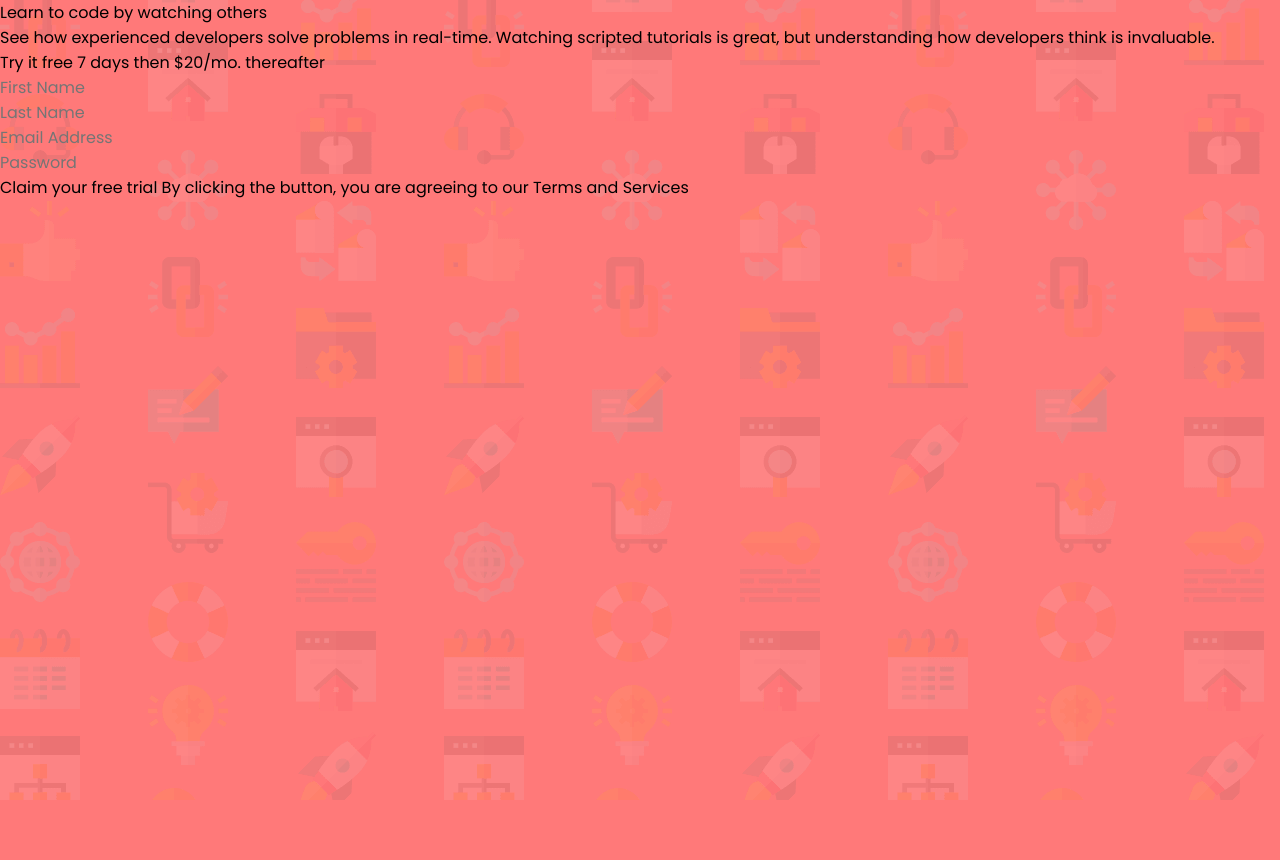
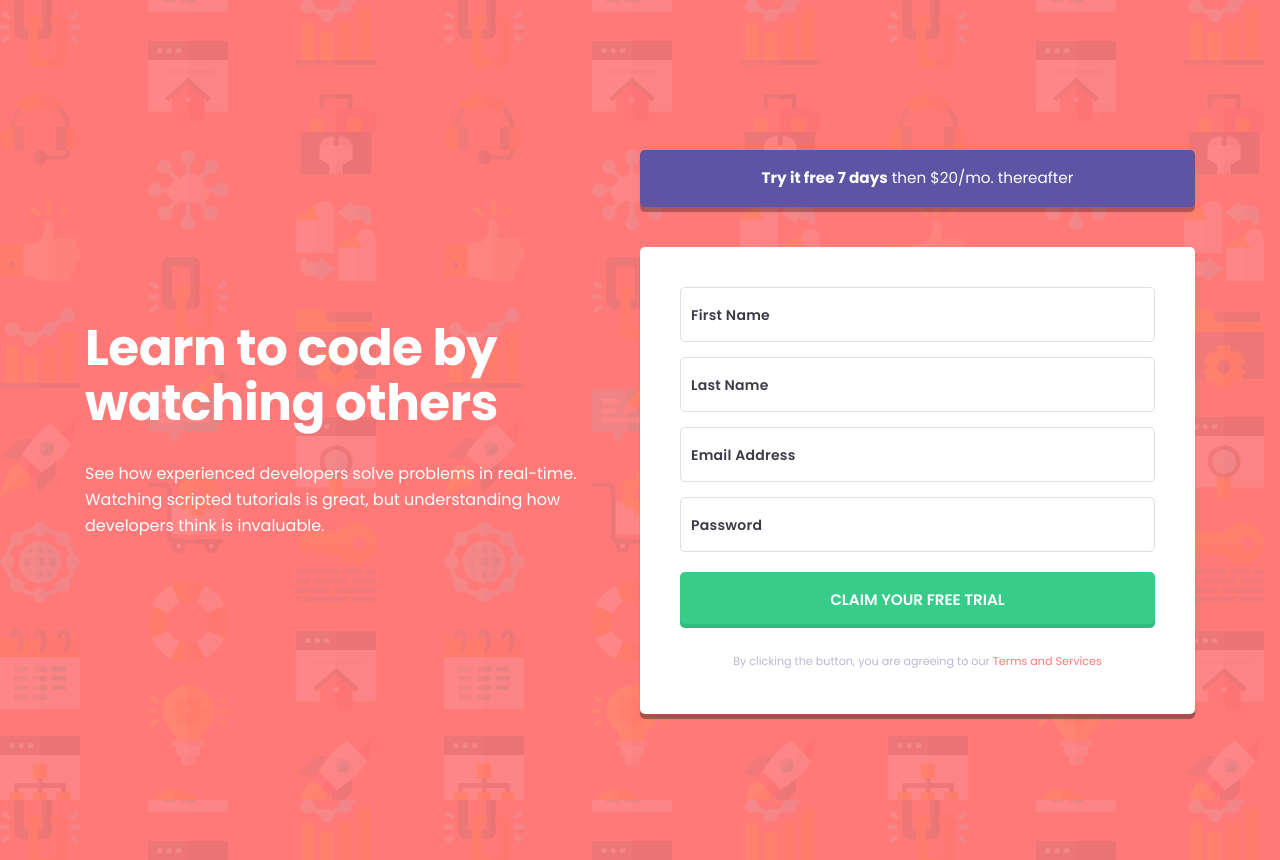
Before and after one commit to alann13/Intro-Component-Signup, a website built with Vite: page index.html in a window 1280 px wide. Before the commit the page ends 800 px from the top, so only its background shows below. Built offline with nearby package versions, Linux system fonts and the light colour scheme.

Commit message:
feature: markup and styling added

```diff
--- a/index.html
+++ b/index.html
@@ -14,18 +14,29 @@
     <title>Intro Signup</title>
   </head>
   <body>
+    <div class="page-container">
       <header>
         <h1>Learn to code by watching others</h1>
+
         <p>
           See how experienced developers solve problems in real-time. Watching
           scripted tutorials is great, but understanding how developers think is
           invaluable.
         </p>
       </header>
+
       <main>
-      <div>Try it free 7 days then $20/mo. thereafter</div>
+        <!-- Free Trial Banner -->
+        <section class="banner-container">
+          <div class="banner-content">
+            <span>Try it free 7 days</span> then $20/mo. thereafter
+          </div>
+        </section>
+
+        <!-- Signup Form -->
+        <section class="form-container">
           <form>
-        <div>
+            <fieldset>
               <label for="first-name"></label>
               <input
                 id="first-name"
@@ -33,12 +44,19 @@
                 required
                 type="text"
               />
-        </div>
-        <div>
+            </fieldset>
+
+            <fieldset>
               <label for="last-name"></label>
-          <input id="last-name" placeholder="Last Name" required type="text" />
-        </div>
-        <div>
+              <input
+                id="last-name"
+                placeholder="Last Name"
+                required
+                type="text"
+              />
+            </fieldset>
+
+            <fieldset>
               <label for="email-address"></label>
               <input
                 id="email-address"
@@ -46,8 +64,9 @@
                 required
                 type="email"
               />
-        </div>
-        <div>
+            </fieldset>
+
+            <fieldset>
               <label for="password"></label>
               <input
                 id="password"
@@ -55,13 +74,19 @@
                 required
                 type="password"
               />
-        </div>
+            </fieldset>
           </form>
-      <div>
-        Claim your free trial By clicking the button, you are agreeing to our
+
+          <button>Claim your free trial</button>
+
+          <div class="term-text">
+            By clicking the button, you are agreeing to our
             <span>Terms and Services</span>
           </div>
+        </section>
       </main>
+    </div>
+
     <script type="module" src="/main.js"></script>
   </body>
 </html>
--- a/package.json
+++ b/package.json
@@ -9,6 +9,7 @@
     "serve": "vite preview"
   },
   "devDependencies": {
+    "autoprefixer": "^10.4.0",
     "vite": "^2.6.4"
   }
 }
--- /dev/null
+++ b/styles/banner.css
@@ -0,0 +1,17 @@
+.banner-container {
+  background: var(--purple);
+  border-radius: 5px;
+  box-shadow: 0 5px 1px rgb(0, 0, 0, 30%);
+  color: var(--white);
+  padding: 15px 50px;
+}
+
+.banner-content {
+  text-align: center;
+  font-size: 0.95rem;
+  line-height: 1.75;
+}
+
+.banner-content span {
+  font-weight: bold;
+}
--- a/styles/base.css
+++ /dev/null
@@ -1,16 +0,0 @@
-* {
-  font-family: 'Poppins', sans-serif;
-}
-
-body {
-  background-color: #ff7979;
-  background-image: url('../images/bg-intro-mobile.png');
-  height: 100vh;
-  width: 100%;
-}
-
-@media only screen and (min-width: 600px) {
-  body {
-    background-image: url('../images/bg-intro-desktop.png');
-  }
-}
--- /dev/null
+++ b/styles/button.css
@@ -0,0 +1,19 @@
+button {
+  background: var(--green);
+  border-radius: 5px;
+  box-shadow: inset 0 -4px 1px rgb(0, 0, 0, 9%);
+  color: var(--white);
+  cursor: pointer;
+  font-size: 0.95rem;
+  font-weight: 600;
+  height: 56px;
+  margin: 20px 0;
+  text-align: center;
+  text-transform: uppercase;
+  transition: all 0.3s;
+  width: 100%;
+}
+
+button:hover {
+  background: var(--light-green);
+}
--- /dev/null
+++ b/styles/form.css
@@ -0,0 +1,33 @@
+.form-container {
+  background: var(--white);
+  border-radius: 5px;
+  box-shadow: 0 5px 1px rgb(0, 0, 0, 35%);
+  margin-top: 40px;
+  padding: 15px;
+}
+
+form > * + * {
+  margin-top: 15px;
+}
+
+input {
+  border: 1px solid var(--gray);
+  border-radius: 5px;
+  height: 55px;
+  padding: 5px 10px;
+  width: 100%;
+}
+
+input::placeholder {
+  color: var(--black);
+  font-size: 0.875rem;
+  font-weight: 600;
+  letter-spacing: 0.25px;
+  line-height: 1.85;
+}
+
+@media only screen and (min-width: 1100px) {
+  .form-container {
+    padding: 40px;
+  }
+}
--- a/styles/index.css
+++ b/styles/index.css
@@ -1,2 +1,8 @@
 @import url('reset.css');
-@import url('base.css');
+@import url('variables.css');
+@import url('typography.css');
+@import url('layout.css');
+@import url('banner.css');
+@import url('form.css');
+@import url('button.css');
+@import url('misc.css');
--- /dev/null
+++ b/styles/layout.css
@@ -0,0 +1,50 @@
+body {
+  background-color: var(--red);
+  background-image: url('../images/bg-intro-mobile.png');
+  display: grid;
+  justify-content: center;
+  margin: 30px auto;
+  width: 100%;
+}
+
+.page-container {
+  display: grid;
+  max-width: 325px;
+}
+
+header {
+  text-align: center;
+  margin-bottom: 30px;
+}
+
+header > * + * {
+  margin-top: 25px;
+}
+
+@media only screen and (min-width: 1110px) {
+  body {
+    align-items: center;
+    background-image: url('../images/bg-intro-desktop.png');
+    height: 100vh;
+  }
+
+  .page-container {
+    margin: auto;
+    max-width: 1110px;
+    grid-template-columns: 50% 1fr;
+    grid-template-rows: 560px;
+  }
+
+  header {
+    align-items: center;
+    display: flex;
+    flex-direction: column;
+    justify-content: center;
+    margin-bottom: 0;
+    text-align: left;
+  }
+
+  header > * + * {
+    margin-top: 30px;
+  }
+}
--- /dev/null
+++ b/styles/misc.css
@@ -0,0 +1,11 @@
+.term-text {
+  color: var(--light-gray);
+  font-size: 0.7rem;
+  line-height: 2.4;
+  text-align: center;
+  padding: 0 5px;
+}
+
+.term-text > span {
+  color: var(--red);
+}
--- /dev/null
+++ b/styles/typography.css
@@ -0,0 +1,26 @@
+* {
+  font-family: 'Poppins', sans-serif;
+}
+
+h1 {
+  color: var(--white);
+  font-size: 1.75rem;
+  font-weight: bold;
+  letter-spacing: -0.3px;
+  line-height: 1.25;
+}
+
+p {
+  color: var(--white);
+  font-size: 1rem;
+  font-weight: normal;
+  line-height: 1.625;
+}
+
+@media only screen and (min-width: 1100px) {
+  h1 {
+    font-size: 3.125rem;
+    letter-spacing: -0.5px;
+    line-height: 1.1;
+  }
+}
--- /dev/null
+++ b/styles/variables.css
@@ -0,0 +1,10 @@
+:root {
+  --black: #3d3b48;
+  --green: #38cc8b;
+  --light-green: #77e2b3;
+  --purple: #5e54a4;
+  --red: #ff7979;
+  --white: white;
+  --gray: #dedede;
+  --light-gray: #bab7d4;
+}
--- /dev/null
+++ b/vite.config.js
@@ -0,0 +1,10 @@
+import autoprefixer from 'autoprefixer'
+import { defineConfig } from 'vite'
+
+export default defineConfig({
+  css: {
+    postcss: {
+      plugins: [autoprefixer()],
+    },
+  },
+})
```
Also changed, not shown: 1 other file. Lines whose indentation alone changed are shown as unchanged.
